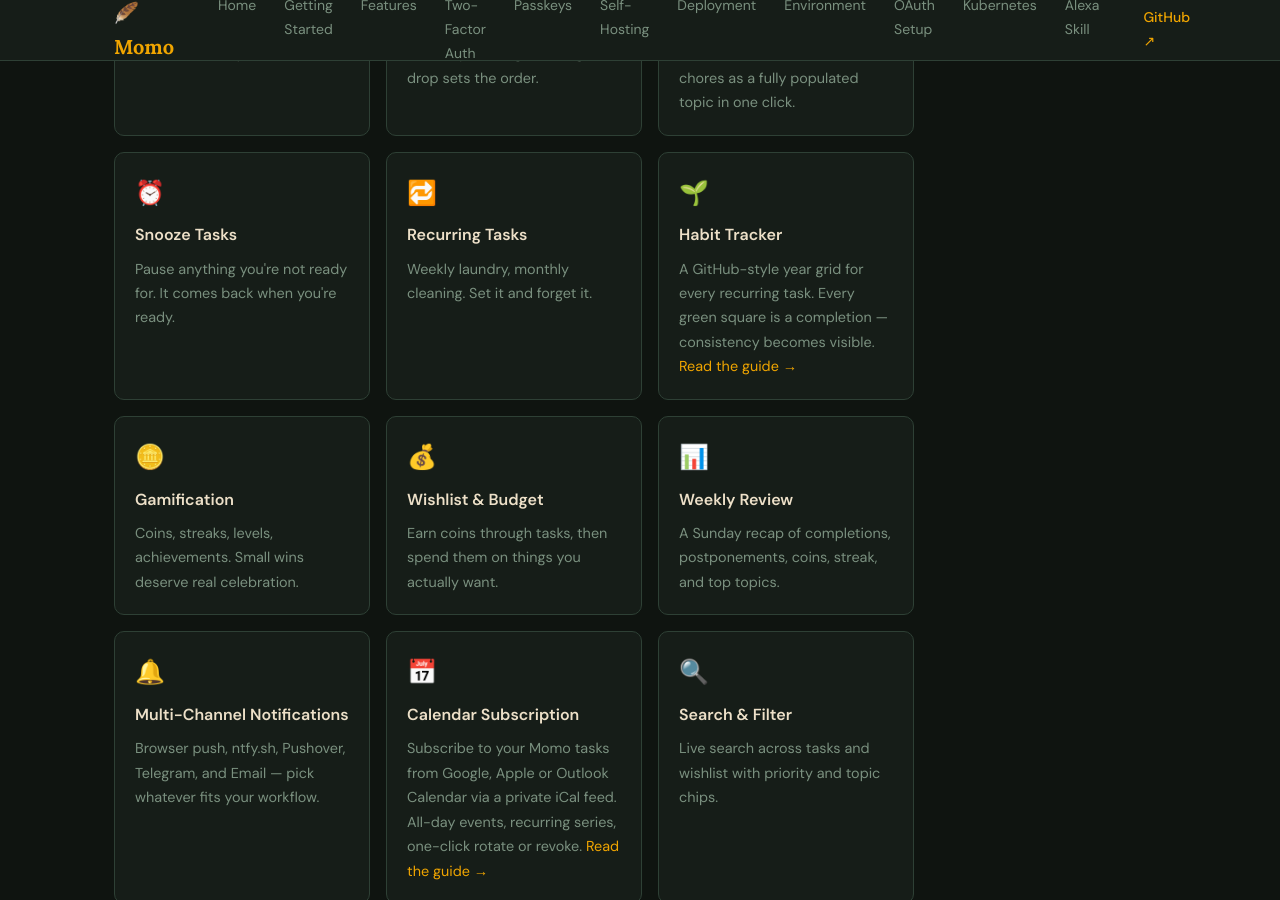
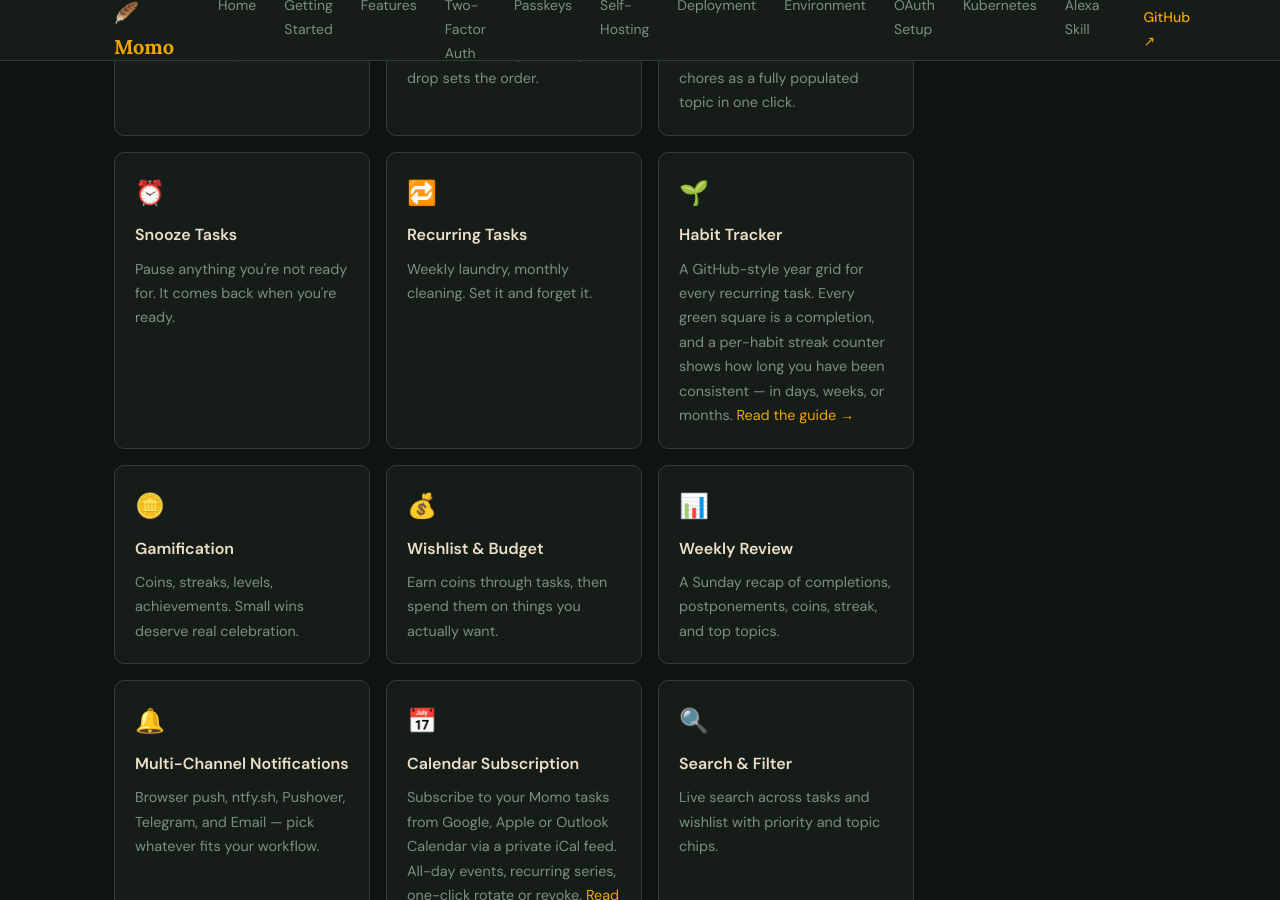
Before and after one commit to jp1337/momo, a Jekyll site: the page built from docs-site/index.md, in a window 1280 px wide and 900 px high, scrolled down 1044 px. Built offline with Jekyll 4.4.1, drawn with Linux system fonts in a browser that asks for light colours.

Commit message:
docs(habits): mention per-habit streak in README and landing page
Update the Habit Tracker bullet in README.md and the feature card on
docs-site/index.md to reflect the new amber flame streak pill, individual
streak counting, and "New best" flourish.

Co-Authored-By: Claude Opus 4.6 (1M context) <noreply@anthropic.com>

```diff
--- a/docs-site/index.md
+++ b/docs-site/index.md
@@ -62,7 +62,7 @@ description: Task management for people who struggle with procrastination. Open
   <div class="feature-card">
     <div class="icon">🌱</div>
     <h3>Habit Tracker</h3>
-    <p>A GitHub-style year grid for every recurring task. Every green square is a completion — consistency becomes visible. <a href="/momo/features#habit-tracker">Read the guide →</a></p>
+    <p>A GitHub-style year grid for every recurring task. Every green square is a completion, and a per-habit streak counter shows how long you have been consistent — in days, weeks, or months. <a href="/momo/features#habit-tracker">Read the guide →</a></p>
   </div>
   <div class="feature-card">
     <div class="icon">🪙</div>
```
Also changed, not shown: README.md.
